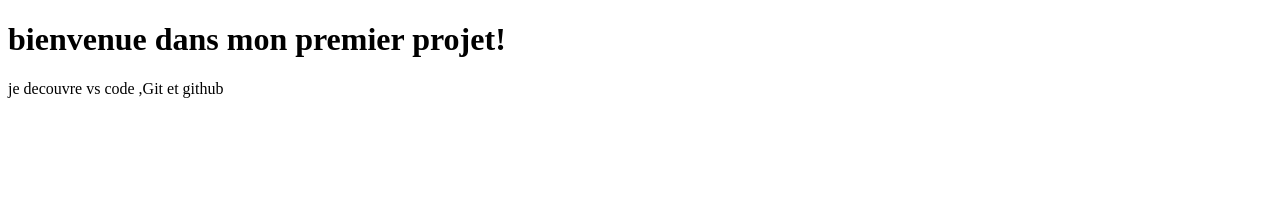
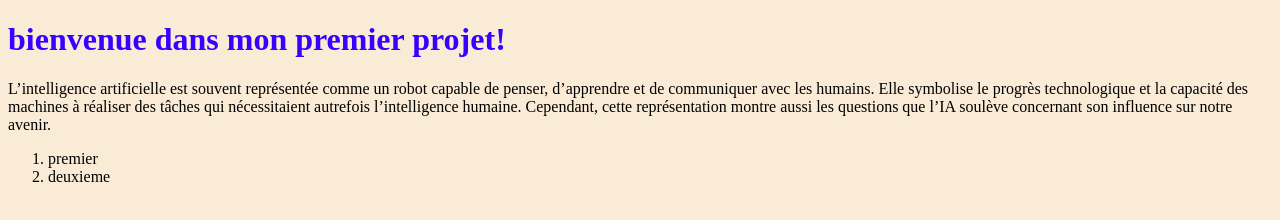
Before and after one commit to dourayyd/tp1-github, a plain HTML site: page index.html in a window 1280 px wide. Drawn offline with Linux system fonts and the light colour scheme.

Commit message:
First commit

```diff
--- a/index.html
+++ b/index.html
@@ -3,11 +3,17 @@
 <head>
     <meta charset="UTF-8">
     <meta name="viewport" content="width=, initial-scale=1.0">
-    <title>Document</title>
+    <title>roua elhaj ammar</title>
+    <link rel="stylesheet" href="style.css">
 </head>
 <body>
     <h1>bienvenue dans mon premier projet!</h1>
-    <p>je decouvre vs code ,Git et github</p>
+    <p>L’intelligence artificielle est souvent représentée comme un robot capable de penser, d’apprendre et de communiquer avec les humains. Elle symbolise le progrès technologique et la capacité des machines à réaliser des tâches qui nécessitaient autrefois l’intelligence humaine. Cependant, cette représentation montre aussi les questions que l’IA soulève concernant son influence sur notre avenir.
+</p>
+    <ol>
+        <li>premier</li>
+        <li>deuxieme</li>
+    </ol>
 
 </body>
 </html>
--- /dev/null
+++ b/style.css
@@ -0,0 +1,4 @@
+h1 {color:rgb(55, 0, 255)}
+body{
+    background-color: antiquewhite;
+}
```
